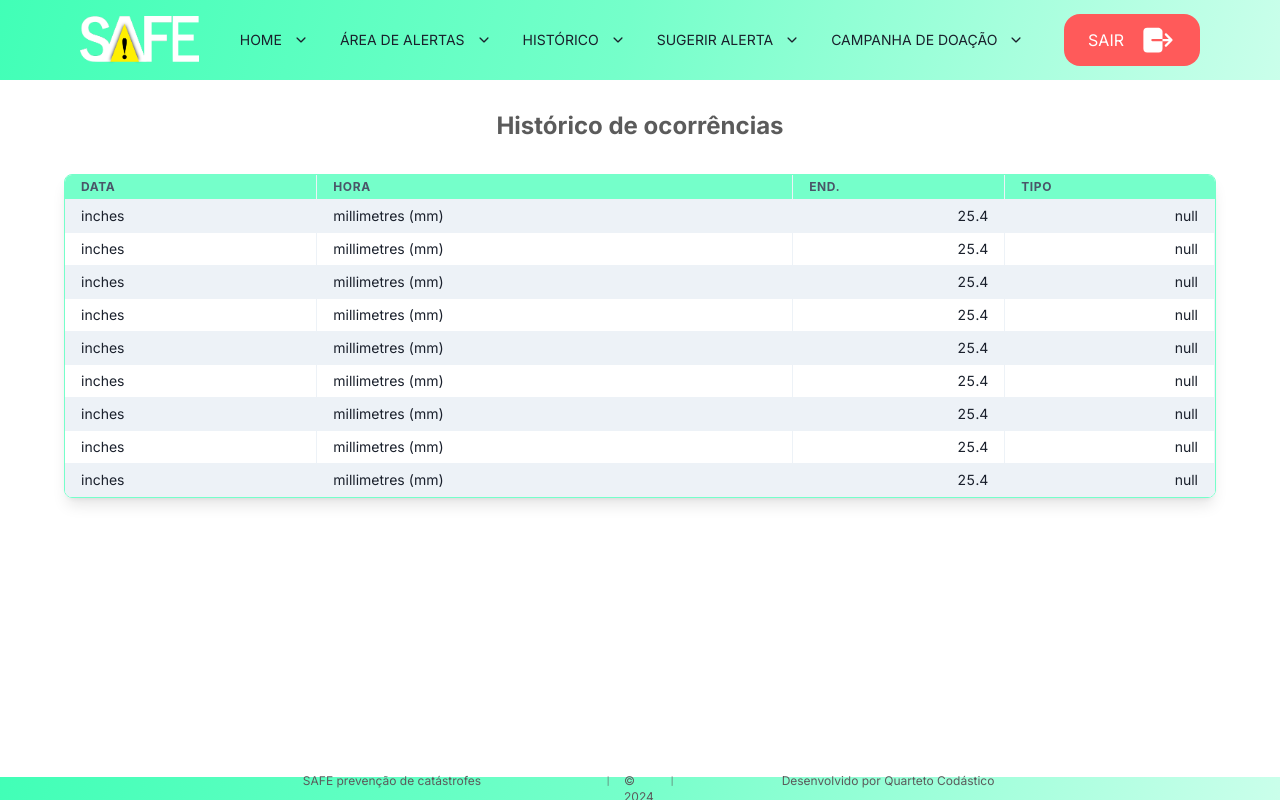
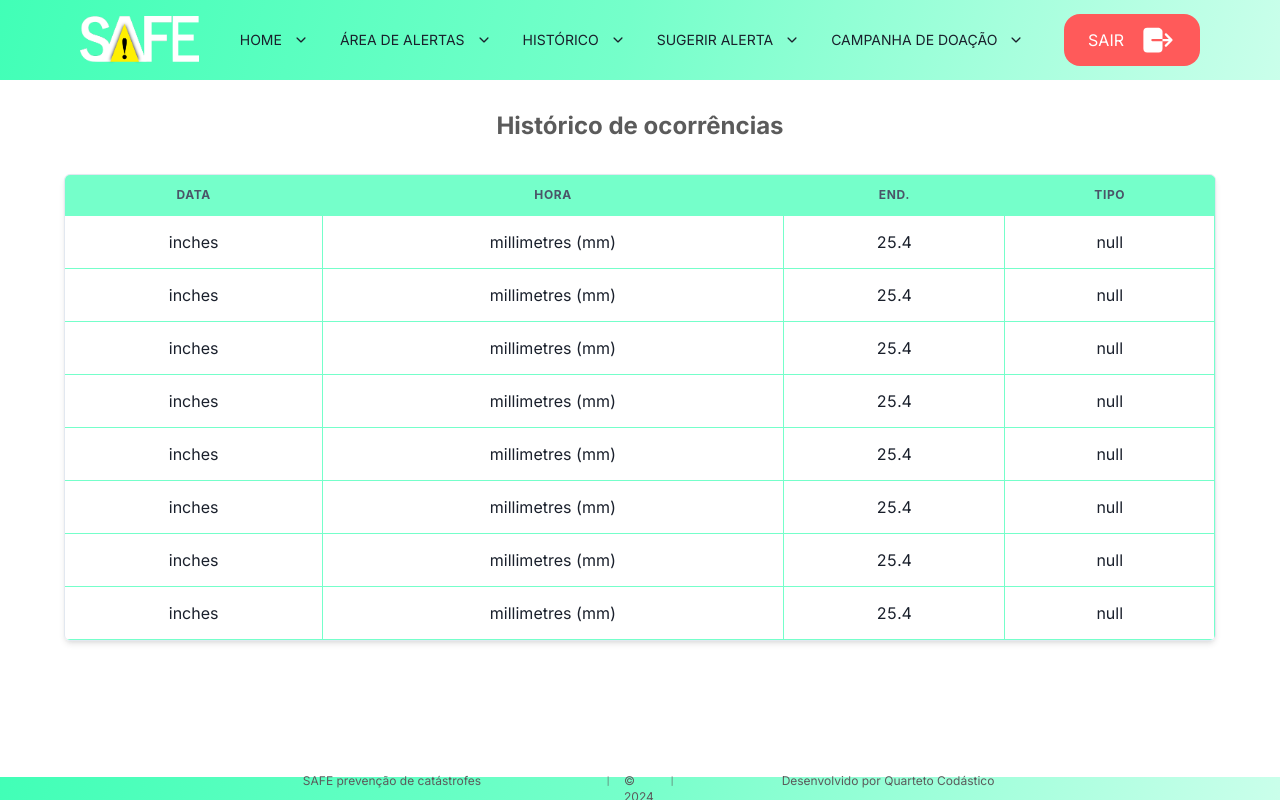
Before and after one commit to Quarteto-Codastico/SAFE-disaster-prevention, a Next.js app: page /dashboard/historic in a window 1280 px wide. Built offline with nearby package versions, Linux system fonts and the light colour scheme.

Commit message:
fix: change in table styling

```diff
--- a/src/app/dashboard/historic/page.tsx
+++ b/src/app/dashboard/historic/page.tsx
@@ -1,141 +1,165 @@
+"use client";
 import {
 	Table,
 	Thead,
 	Tbody,
-	Tfoot,
 	Tr,
 	Th,
 	Td,
-	TableCaption,
 	TableContainer,
+	useBreakpointValue,
 } from "@chakra-ui/react";
 
 export default function Historic() {
+	// Para garantir que o TableContainer se ajuste ao tamanho da tela
+	const tableContainerProps = useBreakpointValue({
+		base: {
+			borderWidth: "1px",
+			borderRadius: "md",
+			boxShadow: "md",
+			overflowX: "auto",
+		},
+		lg: {
+			borderWidth: "1px",
+			borderRadius: "md",
+			boxShadow: "md",
+			overflowX: "auto",
+		},
+	});
+
 	return (
 		<div className="flex flex-col w-[90%] max-w-[1600px] h-[535px] mx-auto mt-[110px] mb-[170px]">
-			<h1 className="text-[#5B5B5B] text-2xl font-bold self-center mb-8">Histórico de ocorrências</h1>
-			<TableContainer className="border border-[#75FFCA] rounded-lg shadow-lg overflow-x-auto ">
-				<Table variant="striped" size="sm" className="w-full border-collapse">
-					<Thead className="bg-[#75FFCA] border-b border-[#75FFCA]">
+			<h1 className="text-[#5B5B5B] text-2xl font-bold self-center mb-8">
+				Histórico de ocorrências
+			</h1>
+			<TableContainer {...tableContainerProps}>
+				<Table variant="striped" colorScheme="#fff">
+					<Thead bg="#75FFCA" color="white">
 						<Tr>
-							<Th className="text-left px-4 py-2 border-r border-[#75FFCA]">
+							<Th textAlign="center" borderRight="1px" borderColor="#75FFCA">
 								Data
 							</Th>
-							<Th className="text-left px-4 py-2 border-r border-[#75FFCA]">
+							<Th textAlign="center" borderRight="1px" borderColor="#75FFCA">
 								Hora
 							</Th>
-							<Th className="text-left px-4 py-2 border-r border-[#75FFCA]">
+							<Th textAlign="center" borderRight="1px" borderColor="#75FFCA">
 								End.
 							</Th>
-							<Th className="text-left px-4 py-2">Tipo</Th>
+							<Th textAlign="center" borderRight="1px" borderColor="#75FFCA">
+								Tipo
+							</Th>
 						</Tr>
 					</Thead>
 					<Tbody>
-						<Tr className="hover:bg-gray-100 border-b border-[#75FFCA]">
-							<Td className="px-4 py-2 border-r border-[#75FFCA]">inches</Td>
-							<Td className="px-4 py-2 border-r border-[#75FFCA]">
+						<Tr _hover={{ bg: "#fff" }}>
+							<Td textAlign="center" borderRight="1px" borderColor="#75FFCA">
+								inches
+							</Td>
+							<Td textAlign="center" borderRight="1px" borderColor="#75FFCA">
 								millimetres (mm)
 							</Td>
-							<Td className="px-4 py-2 border-r border-[#75FFCA]" isNumeric>
+							<Td textAlign="center" borderRight="1px" borderColor="#75FFCA">
 								25.4
 							</Td>
-							<Td className="px-4 py-2 border-r border-[#75FFCA]" isNumeric>
+							<Td textAlign="center" borderRight="1px" borderColor="#75FFCA">
 								null
 							</Td>
 						</Tr>
-						<Tr className="hover:bg-gray-100 border-b border-[#75FFCA]">
-							<Td className="px-4 py-2 border-r border-[#75FFCA]">inches</Td>
-							<Td className="px-4 py-2 border-r border-[#75FFCA]">
+						<Tr _hover={{ bg: "#fff" }}>
+							<Td textAlign="center" borderRight="1px" borderColor="#75FFCA">
+								inches
+							</Td>
+							<Td textAlign="center" borderRight="1px" borderColor="#75FFCA">
 								millimetres (mm)
 							</Td>
-							<Td className="px-4 py-2 border-r border-[#75FFCA]" isNumeric>
+							<Td textAlign="center" borderRight="1px" borderColor="#75FFCA">
 								25.4
 							</Td>
-							<Td className="px-4 py-2 border-r border-[#75FFCA]" isNumeric>
+							<Td textAlign="center" borderRight="1px" borderColor="#75FFCA">
 								null
 							</Td>
 						</Tr>
-						<Tr className="hover:bg-gray-100 border-b border-[#75FFCA]">
-							<Td className="px-4 py-2 border-r border-[#75FFCA]">inches</Td>
-							<Td className="px-4 py-2 border-r border-[#75FFCA]">
+						<Tr _hover={{ bg: "#fff" }}>
+							<Td textAlign="center" borderRight="1px" borderColor="#75FFCA">
+								inches
+							</Td>
+							<Td textAlign="center" borderRight="1px" borderColor="#75FFCA">
 								millimetres (mm)
 							</Td>
-							<Td className="px-4 py-2 border-r border-[#75FFCA]" isNumeric>
+							<Td textAlign="center" borderRight="1px" borderColor="#75FFCA">
 								25.4
 							</Td>
-							<Td className="px-4 py-2 border-r border-[#75FFCA]" isNumeric>
+							<Td textAlign="center" borderRight="1px" borderColor="#75FFCA">
 								null
 							</Td>
 						</Tr>
-						<Tr className="hover:bg-gray-100 border-b border-[#75FFCA]">
-							<Td className="px-4 py-2 border-r border-[#75FFCA]">inches</Td>
-							<Td className="px-4 py-2 border-r border-[#75FFCA]">
+						<Tr _hover={{ bg: "#fff" }}>
+							<Td textAlign="center" borderRight="1px" borderColor="#75FFCA">
+								inches
+							</Td>
+							<Td textAlign="center" borderRight="1px" borderColor="#75FFCA">
 								millimetres (mm)
 							</Td>
-							<Td className="px-4 py-2 border-r border-[#75FFCA]" isNumeric>
+							<Td textAlign="center" borderRight="1px" borderColor="#75FFCA">
 								25.4
 							</Td>
-							<Td className="px-4 py-2 border-r border-[#75FFCA]" isNumeric>
+							<Td textAlign="center" borderRight="1px" borderColor="#75FFCA">
 								null
 							</Td>
 						</Tr>
-						<Tr className="hover:bg-gray-100 border-b border-[#75FFCA]">
-							<Td className="px-4 py-2 border-r border-[#75FFCA]">inches</Td>
-							<Td className="px-4 py-2 border-r border-[#75FFCA]">
+						<Tr _hover={{ bg: "#fff" }}>
+							<Td textAlign="center" borderRight="1px" borderColor="#75FFCA">
+								inches
+							</Td>
+							<Td textAlign="center" borderRight="1px" borderColor="#75FFCA">
 								millimetres (mm)
 							</Td>
-							<Td className="px-4 py-2 border-r border-[#75FFCA]" isNumeric>
+							<Td textAlign="center" borderRight="1px" borderColor="#75FFCA">
 								25.4
 							</Td>
-							<Td className="px-4 py-2 border-r border-[#75FFCA]" isNumeric>
+							<Td textAlign="center" borderRight="1px" borderColor="#75FFCA">
 								null
 							</Td>
 						</Tr>
-						<Tr className="hover:bg-gray-100 border-b border-[#75FFCA]">
-							<Td className="px-4 py-2 border-r border-[#75FFCA]">inches</Td>
-							<Td className="px-4 py-2 border-r border-[#75FFCA]">
+						<Tr _hover={{ bg: "#fff" }}>
+							<Td textAlign="center" borderRight="1px" borderColor="#75FFCA">
+								inches
+							</Td>
+							<Td textAlign="center" borderRight="1px" borderColor="#75FFCA">
 								millimetres (mm)
 							</Td>
-							<Td className="px-4 py-2 border-r border-[#75FFCA]" isNumeric>
+							<Td textAlign="center" borderRight="1px" borderColor="#75FFCA">
 								25.4
 							</Td>
-							<Td className="px-4 py-2 border-r border-[#75FFCA]" isNumeric>
+							<Td textAlign="center" borderRight="1px" borderColor="#75FFCA">
 								null
 							</Td>
 						</Tr>
-						<Tr className="hover:bg-gray-100 border-b border-[#75FFCA]">
-							<Td className="px-4 py-2 border-r border-[#75FFCA]">inches</Td>
-							<Td className="px-4 py-2 border-r border-[#75FFCA]">
+						<Tr _hover={{ bg: "#fff" }}>
+							<Td textAlign="center" borderRight="1px" borderColor="#75FFCA">
+								inches
+							</Td>
+							<Td textAlign="center" borderRight="1px" borderColor="#75FFCA">
 								millimetres (mm)
 							</Td>
-							<Td className="px-4 py-2 border-r border-[#75FFCA]" isNumeric>
+							<Td textAlign="center" borderRight="1px" borderColor="#75FFCA">
 								25.4
 							</Td>
-							<Td className="px-4 py-2 border-r border-[#75FFCA]" isNumeric>
+							<Td textAlign="center" borderRight="1px" borderColor="#75FFCA">
 								null
 							</Td>
 						</Tr>
-						<Tr className="hover:bg-gray-100 border-b border-[#75FFCA]">
-							<Td className="px-4 py-2 border-r border-[#75FFCA]">inches</Td>
-							<Td className="px-4 py-2 border-r border-[#75FFCA]">
+						<Tr _hover={{ bg: "#fff" }}>
+							<Td textAlign="center" borderRight="1px" borderColor="#75FFCA">
+								inches
+							</Td>
+							<Td textAlign="center" borderRight="1px" borderColor="#75FFCA">
 								millimetres (mm)
 							</Td>
-							<Td className="px-4 py-2 border-r border-[#75FFCA]" isNumeric>
+							<Td textAlign="center" borderRight="1px" borderColor="#75FFCA">
 								25.4
 							</Td>
-							<Td className="px-4 py-2 border-r border-[#75FFCA]" isNumeric>
-								null
-							</Td>
-						</Tr>
-						<Tr className="hover:bg-gray-100 border-b border-[#75FFCA]">
-							<Td className="px-4 py-2 border-r border-[#75FFCA]">inches</Td>
-							<Td className="px-4 py-2 border-r border-[#75FFCA]">
-								millimetres (mm)
-							</Td>
-							<Td className="px-4 py-2 border-r border-[#75FFCA]" isNumeric>
-								25.4
-							</Td>
-							<Td className="px-4 py-2 border-r border-[#75FFCA]" isNumeric>
+							<Td textAlign="center" borderRight="1px" borderColor="#75FFCA">
 								null
 							</Td>
 						</Tr>
```
